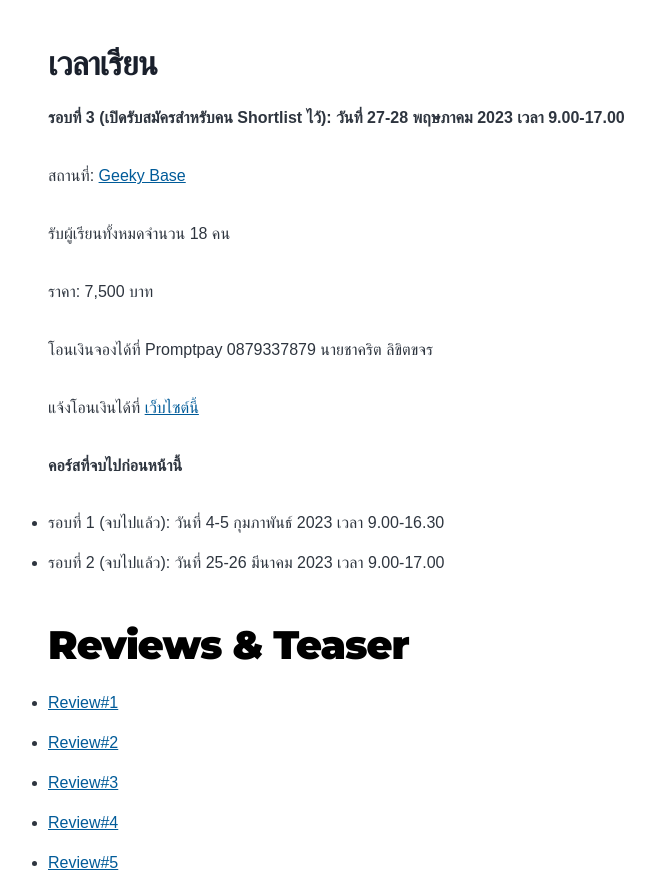
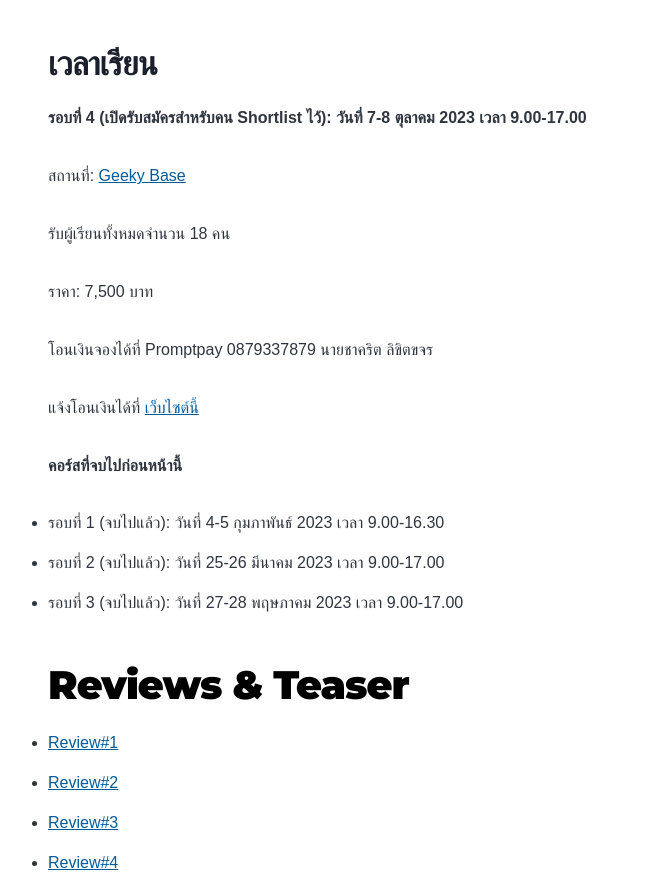
Before and after one commit to chrisza4/chris-blog, a Gatsby site: page /course/ in a window 1280 px wide. Shown: the part 1926-2814 px from the top of the page, without its empty margins (36-691 px from the left). Built offline with nearby package versions, Linux system fonts and the light colour scheme; Gatsby itself is replaced by a stand-in of ours.

Commit message:
Update course 4

```diff
--- a/content/courses/course.md
+++ b/content/courses/course.md
@@ -47,7 +47,7 @@ Recommend profile:
 
 ## เวลาเรียน
 
-**รอบที่ 3 (เปิดรับสมัครสำหรับคน Shortlist ไว้): วันที่ 27-28 พฤษภาคม 2023 เวลา 9.00-17.00**
+**รอบที่ 4 (เปิดรับสมัครสำหรับคน Shortlist ไว้): วันที่ 7-8 ตุลาคม 2023 เวลา 9.00-17.00**
 
 สถานที่: [Geeky Base](https://www.google.com/maps/place/Geeky+Base/@13.852423,100.5803335,17z/data=!3m1!4b1!4m5!3m4!1s0x30e29d2386568ec7:0xdf0eb043fcd08544!8m2!3d13.8524221!4d100.5825129)
 
@@ -63,6 +63,7 @@ Recommend profile:
 
 - รอบที่ 1 (จบไปแล้ว): วันที่ 4-5 กุมภาพันธ์ 2023 เวลา 9.00-16.30
 - รอบที่ 2 (จบไปแล้ว): วันที่ 25-26 มีนาคม 2023 เวลา 9.00-17.00
+- รอบที่ 3 (จบไปแล้ว): วันที่ 27-28 พฤษภาคม 2023 เวลา 9.00-17.00
 
 # Reviews & Teaser
 
```
